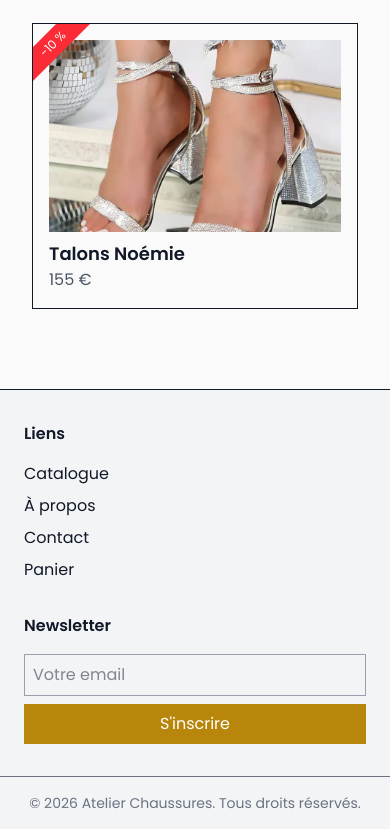
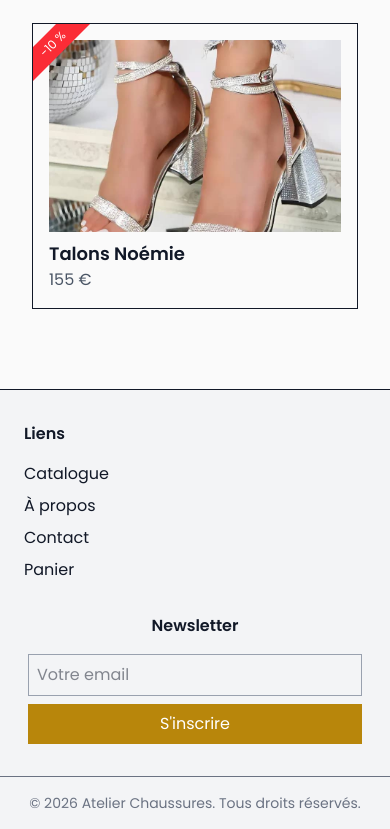
Before and after one commit to KevinDq/chic-shoe, a Next.js app: page / in a window 390 px wide. Shown: the part 2282-3111 px from the top of the page. Built offline with nearby package versions, Linux system fonts and the light colour scheme.

Commit message:
Update Footer.tsx

```diff
--- a/components/Footer.tsx
+++ b/components/Footer.tsx
@@ -27,7 +27,7 @@
         </div>
 
         {/* Newsletter */}
-        <div className="flex flex-col gap-2">
+        <div className="flex flex-col items-center lg:items-start gap-2">
           <h3 className="font-semibold mb-2">Newsletter</h3>
           <form onSubmit={handleSubscribe} className="flex flex-col sm:flex-row gap-2">
             <input
```
